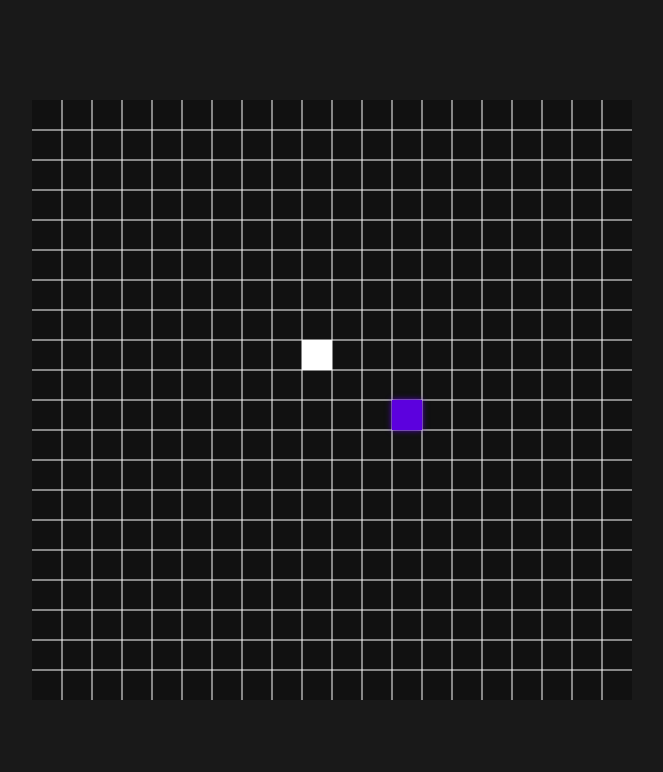
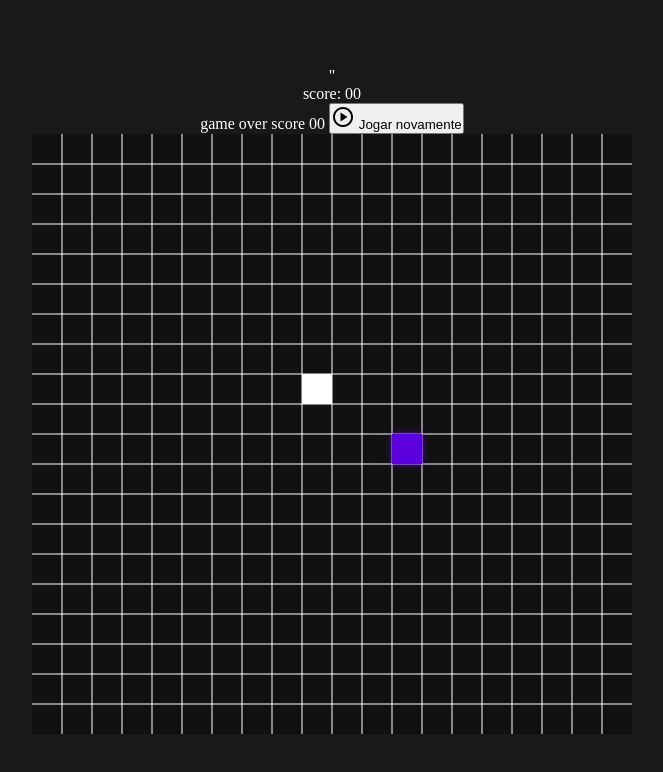
Before and after one commit to LeandroMendes00/Snake-GAME, a plain HTML site: page index.html in a window 1280 px wide. Shown: the whole page, without its empty margins (308-971 px from the left). Drawn offline with nearby package versions, Linux system fonts and the light colour scheme.

Commit message:
Button Play

```diff
--- a/index.html
+++ b/index.html
@@ -5,13 +5,26 @@
     <meta http-equiv="X-UA-Compatible" content="IE=edge">
     <meta name="viewport" content="width=device-width, initial-scale=1.0">
 
+    <link rel="stylesheet" href="https://fonts.googleapis.com/css2?family=Material+Symbols+Outlined:opsz,wght,FILL,GRAD@20..48,100..700,0..1,-50..200" />"
     <link rel="stylesheet" href="./css/style.css">
 
     <title>Snake Game</title>
 </head>
 <body>
-    <!--Excluir h1 -->
-    <h1></h1>
+    <div class="score">score: <span class="score--value">00</span></div>
+
+    <div class="menu-screen">
+        <span class="game-over">game over</span>
+        <span class="final-score">score <span>00</span></span>
+
+        <button class="btn-play">
+            <span class="material-symbols-outlined">
+             play_circle
+            </span>
+            Jogar novamente
+        </button>
+    </div>
+
     <canvas width="600" height="600"></canvas>
     <script src="./js/script.js"></script>
 </body>
```
